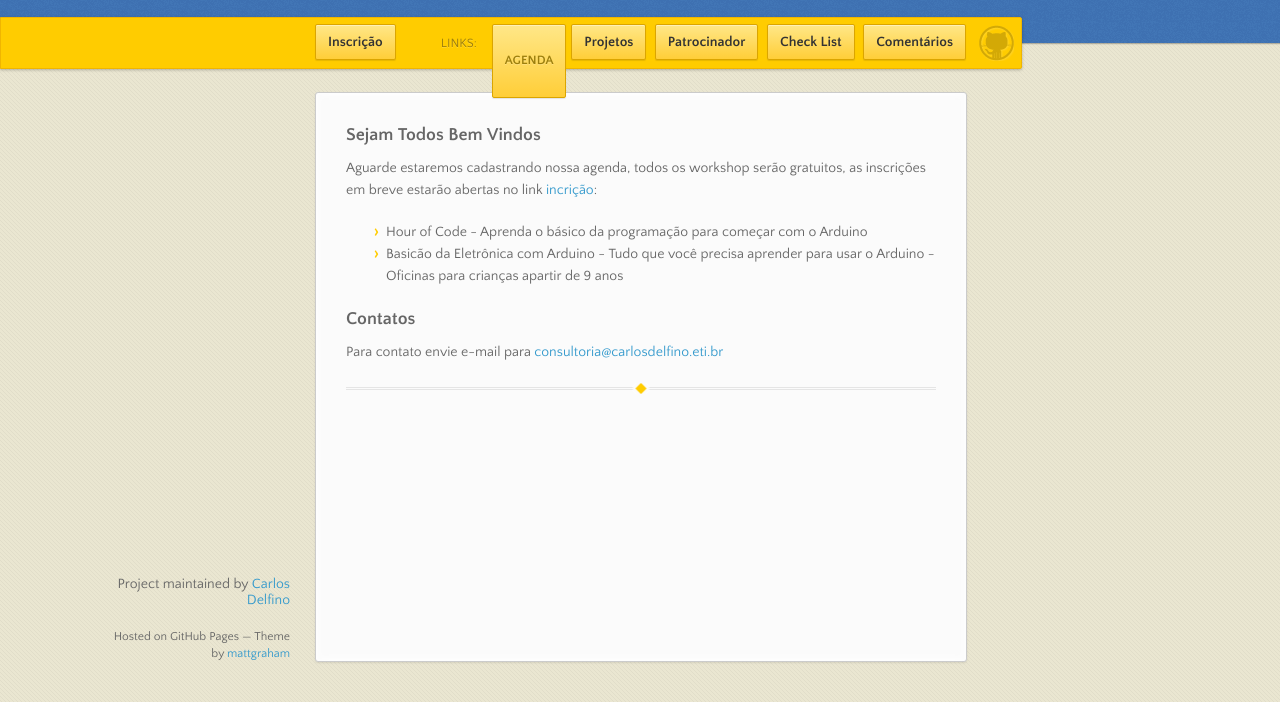
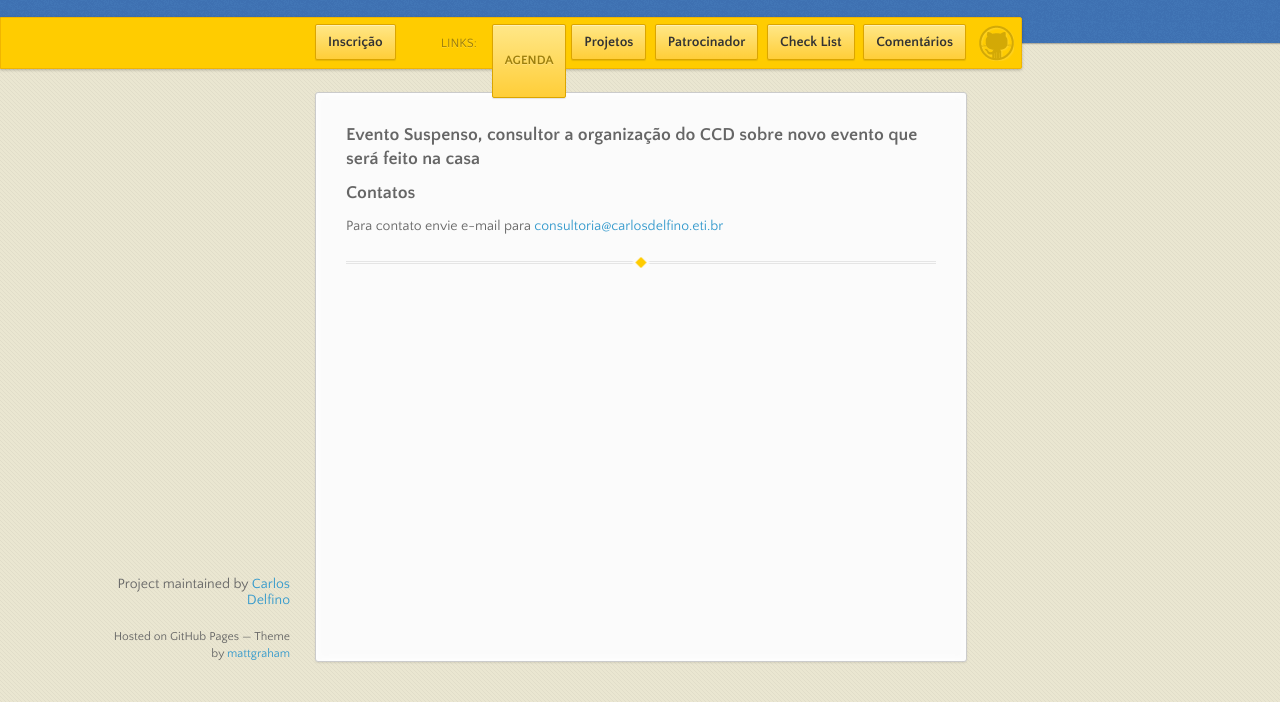
Before and after one commit to carlosdelfino/ArduinoDayKids, a plain HTML site: page agenda/index.html in a window 1280 px wide. Shown: the part 98-800 px from the top of the page. Drawn offline with nearby package versions, Linux system fonts and the light colour scheme; a script that the page names is missing.

Commit message:
Evento suspenso.

```diff
--- a/agenda/index.html
+++ b/agenda/index.html
@@ -42,14 +42,7 @@
         <ul></ul>
       </nav>
       <section>
-        <h3>
-<a id="sejam-todos-bem-vindos" class="anchor" href="#sejam-todos-bem-vindos" aria-hidden="true"><span aria-hidden="true" class="octicon octicon-link"></span></a>Sejam Todos Bem Vindos</h3>
-
-<p>Aguarde estaremos cadastrando nossa agenda, todos os workshop serão gratuitos, as inscrições em breve estarão abertas no link <a href="../inscricao">incrição</a>:</p>
-<ul>
-<li>Hour of Code - Aprenda o básico da programação para começar com o Arduino
-<li>Basicão da Eletrônica com Arduino - Tudo que você precisa aprender para usar o Arduino - Oficinas para crianças apartir de 9 anos
-</ul>
+         <h3>Evento Suspenso, consultor a organização do CCD sobre novo evento que será feito na casa</h3>
 
 <h3>
 <a id="contatos" class="anchor" href="#contatos" aria-hidden="true"><span aria-hidden="true" class="octicon octicon-link"></span></a>Contatos</h3>
```
